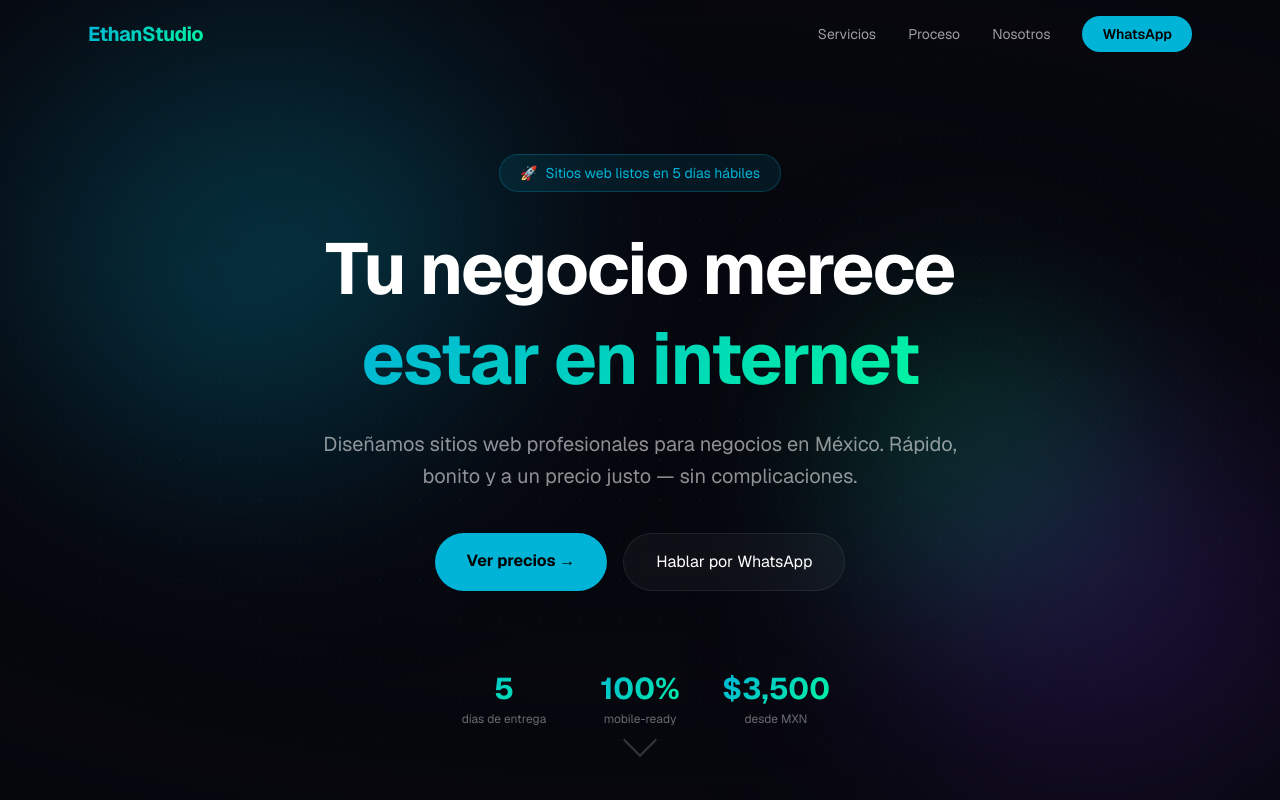
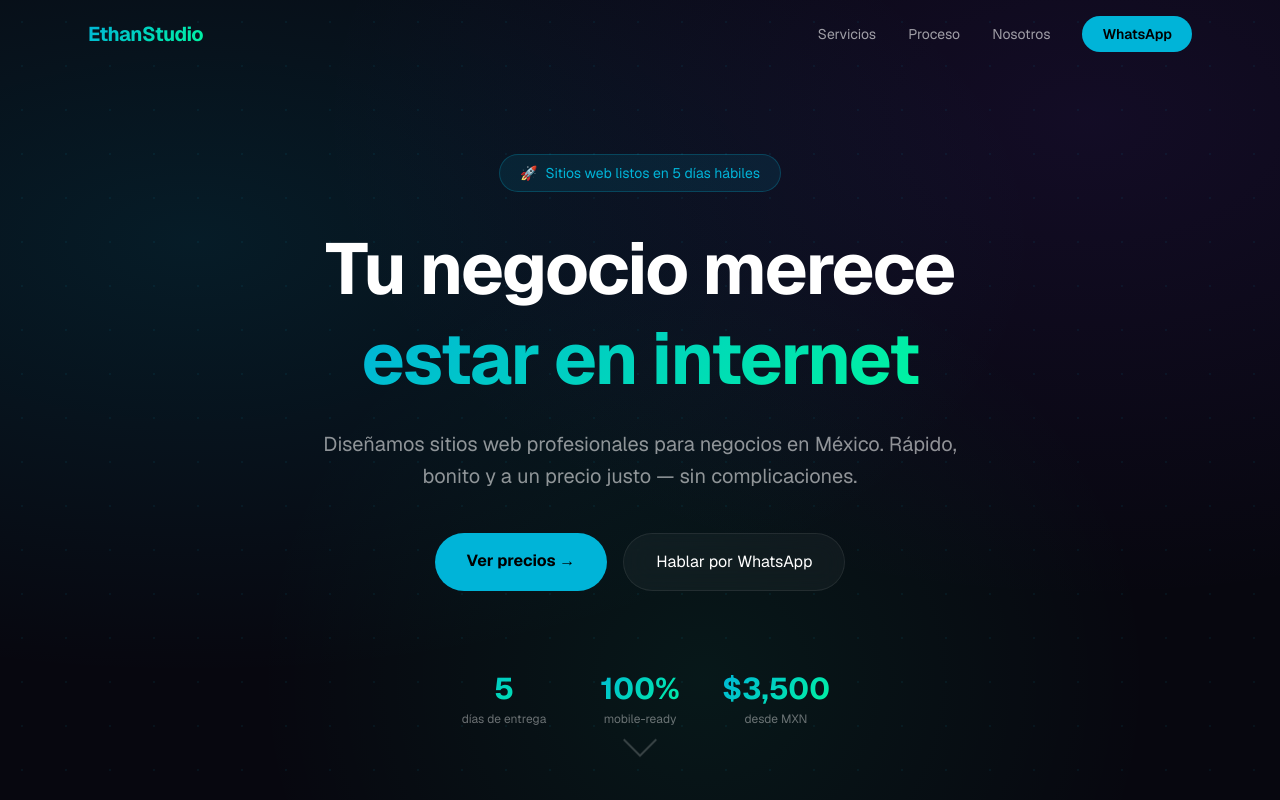
Before and after one commit to Ethan-dev-mc/ethanstudio-portfolio, a Next.js app: page / in a window 1280 px wide. Shown: the top 800 px of the page. Built offline with nearby package versions, Linux system fonts and the light colour scheme.

Commit message:
Remove animated blobs and tilt: static gradient bg, max performance

```diff
--- a/app/components/PageEffects.tsx
+++ b/app/components/PageEffects.tsx
@@ -22,7 +22,7 @@ export default function PageEffects() {
         entries.forEach((entry) => {
           if (entry.isIntersecting) {
             entry.target.classList.add('in-view');
-            observer.unobserve(entry.target); // solo una vez
+            observer.unobserve(entry.target);
           }
         });
       },
@@ -30,37 +30,9 @@ export default function PageEffects() {
     );
     document.querySelectorAll('[data-animate]').forEach((el) => observer.observe(el));
 
-    // ── 3. CARD TILT (con RAF para no bloquear) ─────────────────
-    const cards = document.querySelectorAll<HTMLElement>('[data-tilt]');
-    let rafTilt: number;
-
-    cards.forEach((card) => {
-      const onMove = (e: MouseEvent) => {
-        cancelAnimationFrame(rafTilt);
-        rafTilt = requestAnimationFrame(() => {
-          const r = card.getBoundingClientRect();
-          const x = (e.clientX - r.left) / r.width - 0.5;
-          const y = (e.clientY - r.top) / r.height - 0.5;
-          card.style.transform = `perspective(900px) rotateX(${y * -6}deg) rotateY(${x * 6}deg) translateY(-4px)`;
-        });
-      };
-      const onLeave = () => {
-        cancelAnimationFrame(rafTilt);
-        card.style.transform = '';
-      };
-      card.addEventListener('mousemove', onMove);
-      card.addEventListener('mouseleave', onLeave);
-      (card as any)._cleanup = () => {
-        card.removeEventListener('mousemove', onMove);
-        card.removeEventListener('mouseleave', onLeave);
-      };
-    });
-
     return () => {
       window.removeEventListener('scroll', onNavScroll);
       observer.disconnect();
-      cancelAnimationFrame(rafTilt);
-      cards.forEach((card) => (card as any)._cleanup?.());
     };
   }, []);
 
--- a/app/globals.css
+++ b/app/globals.css
@@ -28,83 +28,21 @@ body {
   position: fixed;
   inset: 0;
   z-index: 0;
-  overflow: hidden;
-  background: #07070f;
-}
-
-/* Blobs — filter:blur con will-change → GPU compositing, ligero */
-.bg-blob {
-  position: absolute;
-  border-radius: 50%;
-  will-change: transform;
-  pointer-events: none;
-}
-
-.blob-cyan {
-  width: 500px;
-  height: 500px;
-  top: -80px;
-  left: -60px;
-  background: rgba(0, 180, 216, 0.45);
-  filter: blur(110px);
-  animation: floatA 20s ease-in-out infinite;
-}
-
-.blob-purple {
-  width: 420px;
-  height: 420px;
-  bottom: -60px;
-  right: -60px;
-  background: rgba(124, 58, 237, 0.40);
-  filter: blur(100px);
-  animation: floatB 26s ease-in-out infinite;
-}
-
-.blob-green {
-  width: 320px;
-  height: 320px;
-  top: 38%;
-  right: 12%;
-  background: rgba(0, 245, 160, 0.25);
-  filter: blur(80px);
-  animation: floatC 18s ease-in-out infinite 3s;
-}
-
-@keyframes floatA {
-  0%,100% { transform: translate(0, 0); }
-  33%      { transform: translate(60px, 40px); }
-  66%      { transform: translate(-30px, 60px); }
-}
-@keyframes floatB {
-  0%,100% { transform: translate(0, 0); }
-  50%     { transform: translate(-50px, -35px); }
-}
-@keyframes floatC {
-  0%,100% { transform: translate(0, 0); }
-  50%     { transform: translate(35px, -45px); }
+  /* Gradiente estático — cero costo de animación */
+  background:
+    radial-gradient(ellipse at 15% 30%, rgba(0,180,216,0.12) 0%, transparent 55%),
+    radial-gradient(ellipse at 85% 15%, rgba(124,58,237,0.10) 0%, transparent 50%),
+    radial-gradient(ellipse at 55% 85%, rgba(0,245,160,0.07) 0%, transparent 45%),
+    #07070f;
 }
 
 /* Grid de puntos */
 .bg-grid {
   position: absolute;
   inset: 0;
-  background-image: radial-gradient(rgba(0,180,216,.20) 1px, transparent 1px);
-  background-size: 40px 40px;
-  opacity: .5;
-}
-
-/* Viñeta — oscurece bordes para dar profundidad */
-.bg-vignette {
-  position: absolute;
-  inset: 0;
-  background: radial-gradient(ellipse 120% 80% at 50% 50%, transparent 30%, rgba(7,7,15,.90) 100%);
-}
-
-/* Overlay ligero — solo para mejorar contraste del texto */
-.bg-overlay {
-  position: absolute;
-  inset: 0;
-  background: rgba(7,7,15,.45);
+  background-image: radial-gradient(rgba(0,180,216,.15) 1px, transparent 1px);
+  background-size: 44px 44px;
+  opacity: .45;
 }
 
 /* Capa de contenido */
--- a/app/layout.tsx
+++ b/app/layout.tsx
@@ -36,16 +36,7 @@ export default function RootLayout({
 
         {/* ── FONDO GLOBAL (position: fixed, z-index: 0) ── */}
         <div className="bg-scene" aria-hidden="true">
-          {/* Capa 1: blobs de luz animados */}
-          <div className="bg-blob blob-cyan" />
-          <div className="bg-blob blob-purple" />
-          <div className="bg-blob blob-green" />
-          {/* Capa 2: grid de puntos */}
           <div className="bg-grid" />
-          {/* Capa 3: viñeta */}
-          <div className="bg-vignette" />
-          {/* Capa 4: overlay de legibilidad */}
-          <div className="bg-overlay" />
         </div>
 
         {/* ── EFECTOS JS (scroll reveal + tilt + parallax) ── */}
```
